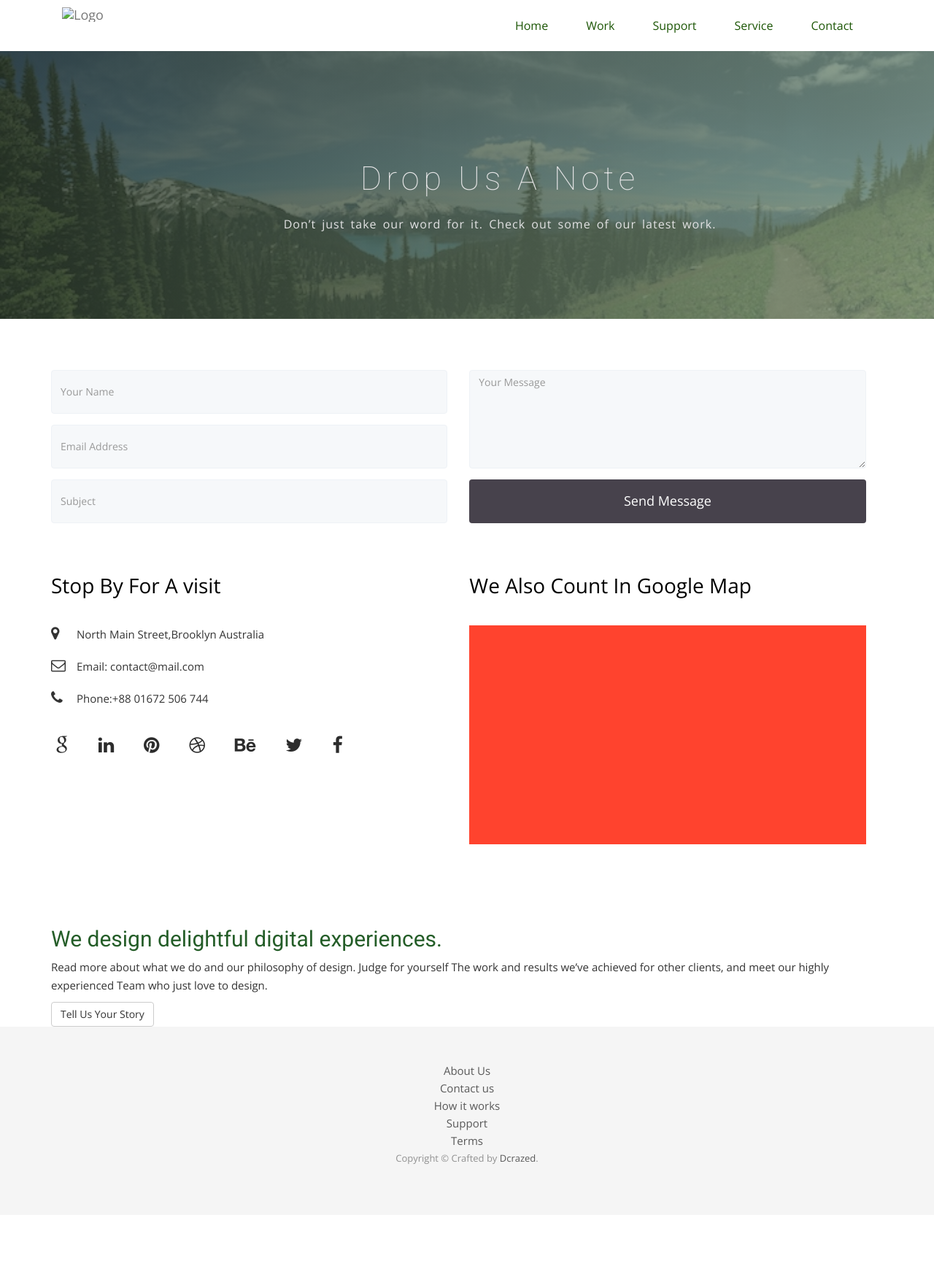
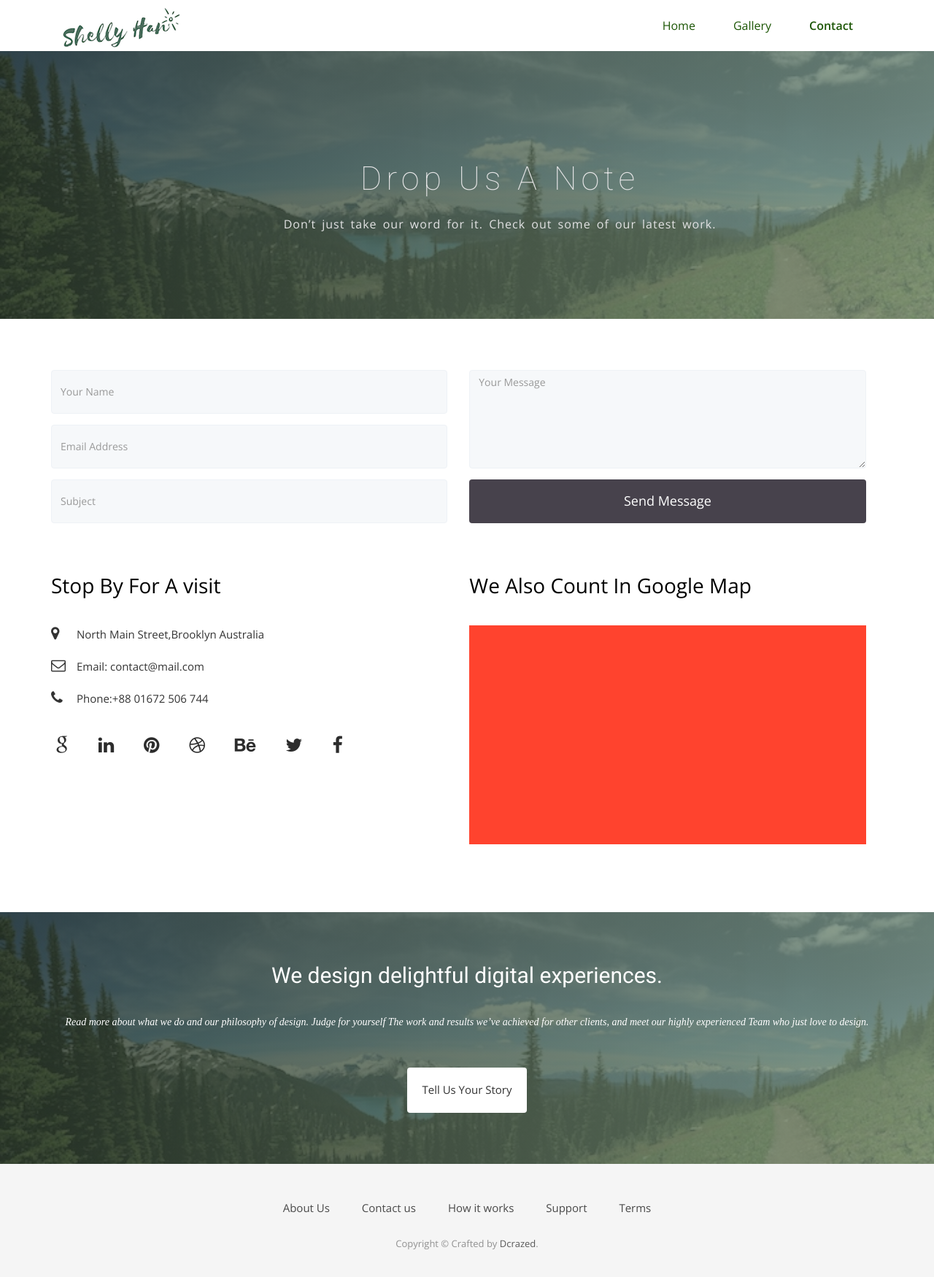
Before and after one commit to Shellyhan/homePage, a plain HTML site: page contact.html in a window 1280 px wide. Shown: the whole page at 73% size. Before the commit the page ends 1665 px from the top, so only its background shows below. Drawn offline with nearby package versions, Linux system fonts and the light colour scheme; some packages are replaced by stand-ins of ours; a web font is replaced by a local one.

Commit message:
modified contact page

```diff
--- a/contact.html
+++ b/contact.html
@@ -6,10 +6,8 @@
     <title>Space Template</title>
     <meta name="description" content="">
     <meta name="viewport" content="width=device-width, initial-scale=1">
-    <!-- Place favicon.ico and apple-touch-icon.png in the root directory -->
 
     <!-- CSS -->
-    <link rel="stylesheet" href="css/owl.carousel.css">
     <link rel="stylesheet" href="css/bootstrap.min.css">
     <link rel="stylesheet" href="css/font-awesome.min.css">
     <link rel="stylesheet" href="css/style.css">
@@ -22,7 +20,6 @@
     <script src="//ajax.googleapis.com/ajax/libs/jquery/3.2.1/jquery.min.js"></script>
     <script>window.jQuery || document.write('<script src="js/vendor/jquery-3.2.1.min.js"><\/script>')</script>
     <script src="js/bootstrap.min.js"></script>
-    <script src="js/owl.carousel.min.js"></script>
     <script src="js/plugins.js"></script>
     <script src="js/min/waypoints.min.js"></script>
     <script src="js/jquery.counterup.js"></script>
@@ -54,17 +51,15 @@
                   <span class="icon-bar"></span>
                   </button>
                   <a class="navbar-brand" href="index.html">
-                    <img src="img/logo.png" alt="Logo">
+                    <img src="img/logo/logo.png" alt="Logo">
                   </a>
                 </div>
                 <!-- Collect the nav links, forms, and other content for toggling -->
                 <div class="collapse navbar-collapse" id="bs-example-navbar-collapse-1">
                   <ul class="nav navbar-nav navbar-right">
                     <li><a href="index.html">Home</a></li>
-                    <li><a href="work.html">Work</a></li>
-                    <li><a href="#">Support</a></li>
-                    <li><a href="#">Service</a></li>
-                    <li><a href="contact.html">Contact</a></li>
+                    <li><a href="list.html">Gallery</a></li>
+                    <li><a href="contact.html"><b>Contact</b></a></li>
                   </li>
                 </ul>
                 </div><!-- /.navbar-collapse -->
@@ -170,15 +165,15 @@
             </div>
           </div>
         </section>
-        <!-- Call to action Start -->
-        <section id="call-to-action">
+        <!-- xxStart -->
+        <section id="gallery-call">
           <div class="container">
             <div class="row">
               <div class="col-md-12">
                 <div class="block">
                   <h2>We design delightful digital experiences.</h2>
                   <p>Read more about what we do and our philosophy of design. Judge for yourself The work and results we’ve achieved for other clients, and meet our highly experienced Team who just love to design.</p>
-                  <a class="btn btn-default btn-call-to-action" href="#" >Tell Us Your Story</a>
+                  <a class="btn btn-default btn-gallery-call" href="#" >Tell Us Your Story</a>
                 </div>
               </div>
             </div>
@@ -189,7 +184,7 @@
           <div class="container">
             <div class="row">
               <div class="col-md-12">
-                <div class="footer-manu">
+                <div class="footer-menu">
                   <ul>
                     <li><a href="#">About Us</a></li>
                     <li><a href="#">Contact us</a></li>
```
